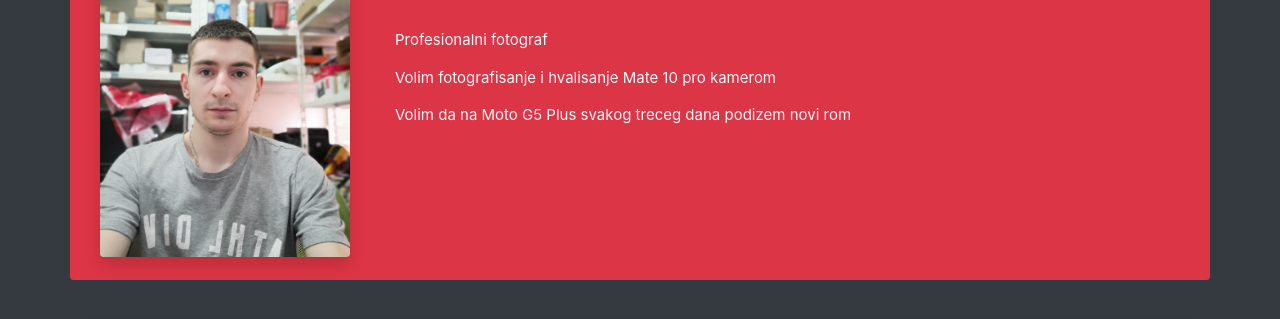
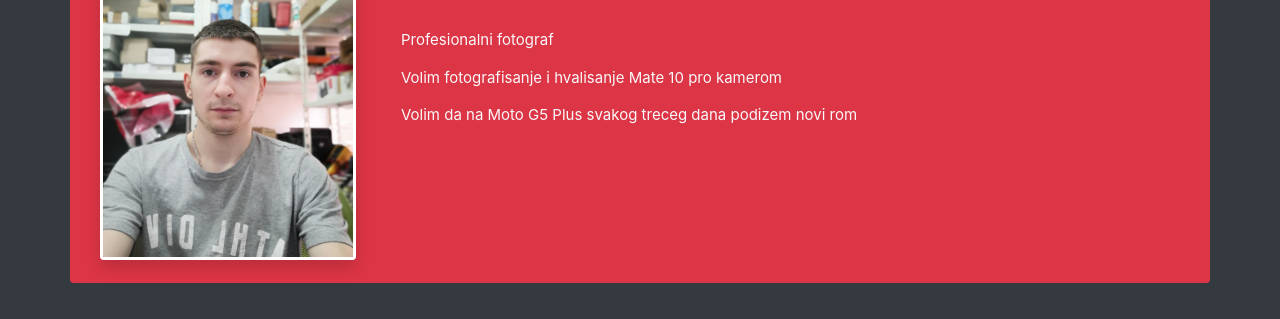
Before and after one commit to nemanja94/Image-Gallery, a plain HTML site: page index.html in a window 1280 px wide. Shown: the part 76-395 px from the top of the page. Drawn offline with nearby package versions, Linux system fonts and the light colour scheme.

Commit message:
Dodat border na profilnoj slici

```diff
--- a/index.html
+++ b/index.html
@@ -8,10 +8,10 @@
     <link rel="stylesheet" type="text/css" href="css/style.css">
     <link rel="stylesheet" type="text/css" href="css/lightbox.min.css">
     <script type="text/javascript" src="javascript/lightbox-plus-jquery.min.js"></script>
+    <script src="https://stackpath.bootstrapcdn.com/bootstrap/4.1.3/js/bootstrap.min.js" integrity="sha384-ChfqqxuZUCnJSK3+MXmPNIyE6ZbWh2IMqE241rYiqJxyMiZ6OW/JmZQ5stwEULTy"
+        crossorigin="anonymous"></script>
     <link rel="stylesheet" href="https://stackpath.bootstrapcdn.com/bootstrap/4.1.3/css/bootstrap.min.css" integrity="sha384-MCw98/SFnGE8fJT3GXwEOngsV7Zt27NXFoaoApmYm81iuXoPkFOJwJ8ERdknLPMO"
         crossorigin="anonymous">
-    <script src="https://stackpath.bootstrapcdn.com/bootstrap/4.1.3/js/bootstrap.min.js" integrity="sha384-ChfqqxuZUCnJSK3+MXmPNIyE6ZbWh2IMqE241rYiqJxyMiZ6OW/JmZQ5stwEULTy"
-        crossorigin="anonymous"></script>
 </head>
 
 <body class="bg-dark">
@@ -19,7 +19,7 @@
     <div class="container bg-danger rounded mb-5">
         <div class="row">
             <div class="column mx-3">
-                <img class="img-fluid mx-3 mb-4 rounded-bottom shadow" src="images/strax.jpg" alt="">
+                <img class="img-fluid mx-3 mb-4 rounded-bottom shadow" style="border-left: 3px solid white; border-bottom: 3px solid white; border-right: 3px solid white; " src="images/strax.jpg" alt="">
             </div>
             <div class="column mx-3 my-3">
                 <h1 class="text-light">Strahinja Anđelković</h1>
```
